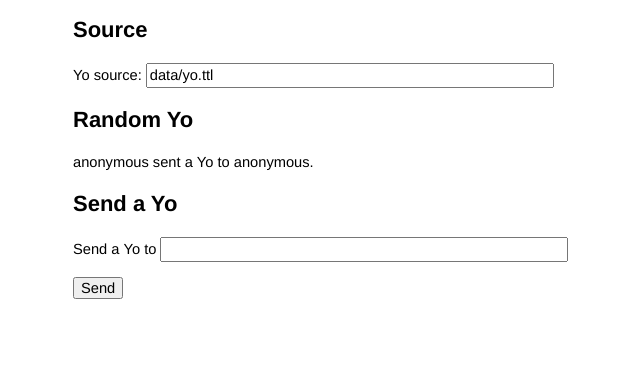
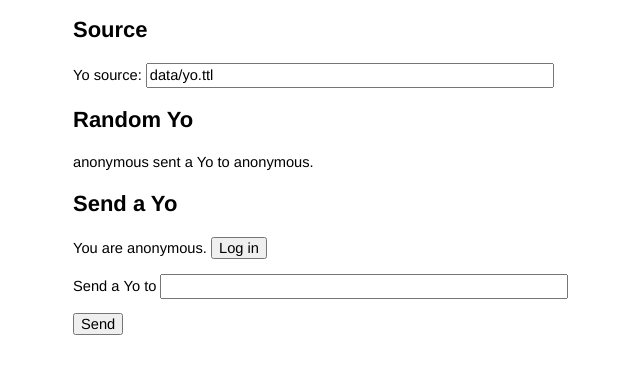
Before and after one commit to RubenVerborgh/solid-yo, a plain HTML site: page index.html in a window 1280 px wide. Both pictures are taken after a click on the button "Send". Shown: the part 99-472 px from the top of the page, without its empty margins (167-807 px from the left). Drawn offline with Linux system fonts and the light colour scheme; no server answers.

Commit message:
Allow logging in.

```diff
--- a/index.html
+++ b/index.html
@@ -30,6 +30,10 @@
     <h2>Send a Yo</h2>
     <form>
       <p>
+        You are <span id="user">anonymous</span>.
+        <input type="button" id="login" value="Log in" />
+      </p>
+      <p>
         <label for="recipient">Send a Yo to</label>
         <input id="recipient" />
       </p>
@@ -41,7 +45,7 @@
   <script>
     // Collect DOM elements
     const elements = {};
-    ['source', 'from', 'to', 'recipient', 'send'].forEach(name =>
+    ['source', 'from', 'to', 'user', 'login', 'recipient', 'send'].forEach(name =>
       elements[name] = document.getElementById(name));
 
     // Sets the data source based on the field value
@@ -63,7 +67,15 @@
 
     // Add a Yo on click
     elements.send.addEventListener('click', async () => {
-      const from = 'https://ruben.verborgh.org/profile/#me';
+      // Obtain the user's identity
+      const session = await SolidAuthClient.currentSession();
+      if (!session) {
+        alert('You need to log in first.');
+        return;
+      }
+
+      // Create and add the Yo
+      const from = session.webId;
       const to = elements.recipient.value;
       try {
         await source.addYo({ from, to });
@@ -72,6 +84,24 @@
         alert(`Could not send Yo: ${error.message}`);
       }
     });
+
+    // Displays the user's identity
+    async function displayUser() {
+      const session = await SolidAuthClient.currentSession();
+      elements.user.innerText = session ? session.webId : 'anonymous';
+    }
+    displayUser();
+
+    // Log the user in on click
+    elements.login.addEventListener('click', async () => {
+      // Invalidate any existing login
+      await SolidAuthClient.logout();
+      // Try to log in the user
+      const idp = window.prompt("Please enter your WebID or your identity provider's URL.");
+      if (idp)
+        await SolidAuthClient.login(idp);
+      displayUser();
+    });
   </script>
 </body>
 </html>
```
